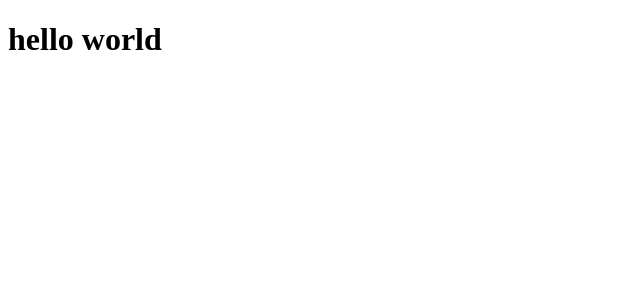
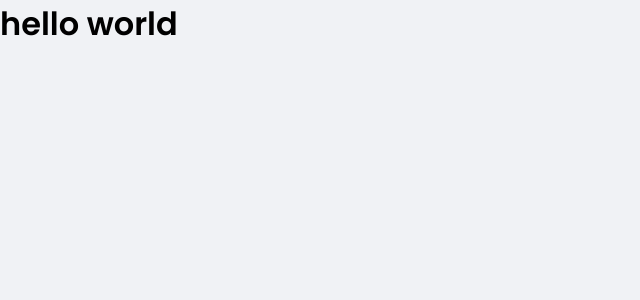
Before and after one commit to claraferreirabatista/continuous-learning-finance-app, a React (Create React App) app: page / in a window 1280 px wide. Shown: the top 300 px of the page, without its empty margins (0-640 px from the left). Built offline with nearby package versions, Linux system fonts and the light colour scheme.

Commit message:
global-styles-config

```diff
--- a/src/App.tsx
+++ b/src/App.tsx
@@ -1,8 +1,9 @@
-import React from 'react';
+import { GlobalStyle } from "./styles/global";
 
 function App() {
   return (
     <>
+        <GlobalStyle />
 <h1>hello world</h1>
     </>
   );
--- /dev/null
+++ b/src/styles/global.ts
@@ -0,0 +1,95 @@
+import { createGlobalStyle } from 'styled-components'
+
+export const GlobalStyle = createGlobalStyle`
+  :root {
+    --background: #f0f2f5;
+    --red: #e52e4d;
+    --blue: #5429cc;
+    --green: #33cc95;
+
+    --blue-light: #6933ff;
+
+    --text-title: #363f5f;
+    --text-body: #969cb3;
+
+    --background: #f0f2f5;
+    --shape: #ffffff;
+  }
+
+  * {
+    margin: 0;
+    padding: 0;
+    box-sizing: border-box;
+  }
+
+  // font-size: 16px (Desktop)
+  html {
+    @media (max-width: 1080px) {
+      font-size: 93.75%; // 15px
+    }
+
+    @media (max-width: 720px) {
+      font-size: 87.5%; // 14px
+    }
+  }
+
+  body {
+    background: var(--background);
+    -webkit-font-smoothing: antialiased;
+  }
+
+  body, input, textarea, button {
+    font-family: 'Poppins', sans-serif;
+    font-weight: 400;
+  }
+
+  h1, h2, h3, h4, h5, h6, strong {
+    font-weight: 600;
+  }
+
+  button {
+    cursor: pointer;
+  }
+
+  [disabled] {
+    opacity: 0.6;
+    cursor: not-allowed;
+  }
+
+  .react-modal-overlay {
+    background: rgba(0, 0, 0, 0.5);
+
+    position: fixed;
+    top: 0;
+    bottom: 0;
+    right: 0;
+    left: 0;
+
+    display: flex;
+    align-items: center;
+    justify-content: center;
+  }
+
+  .react-modal-content {
+    width: 100%;
+    max-width: 576px;
+    background: var(--background);
+    padding: 3rem;
+    position: relative;
+    border-radius: 0.24rem;
+  }
+
+  .react-modal-close {
+    position: absolute;
+    right: 1.5rem;
+    top: 1.5rem;
+    border: 0;
+    background: transparent;
+
+    transition: filter 0.2s;
+
+    &:hover {
+      filter: brightness(0.8);
+    }
+  }
+`
```
